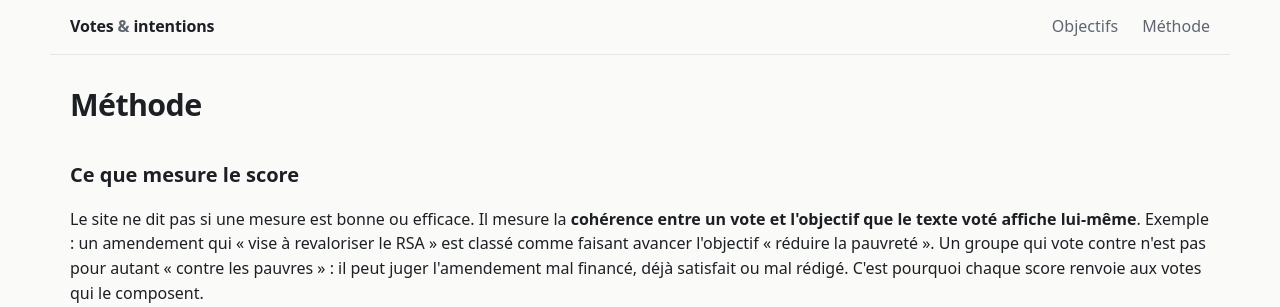
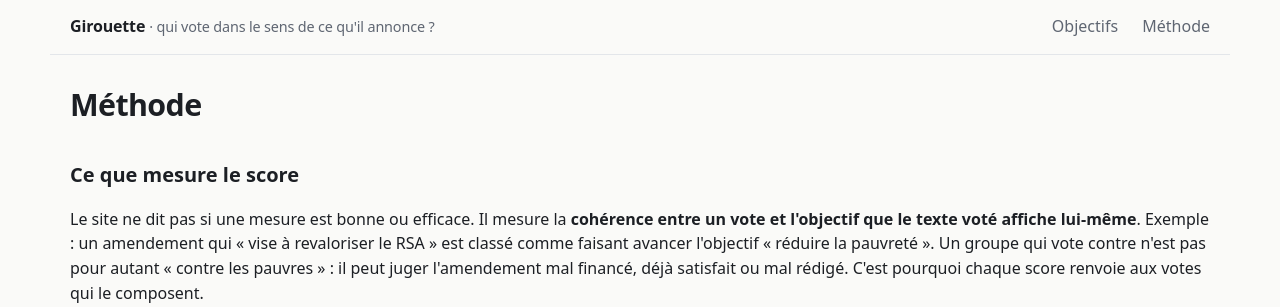
Before and after one commit to florian-wm/girouette, a FastAPI app: page /methode in a window 1280 px wide. Shown: the top 307 px of the page. Run offline with FastAPI, Linux system fonts and the light colour scheme.

Commit message:
Renommage du projet en « Girouette »
Nom du site, titres des pages, README, projet et image Docker.
Sous-titre : « qui vote dans le sens de ce qu'il annonce ? »

Co-Authored-By: Claude Opus 5.5 <noreply@anthropic.com>
Claude-Session: https://claude.ai/code/session_01PyaH2A83hLyn9jX2wzveJ1

```diff
--- a/app/ingest/download.py
+++ b/app/ingest/download.py
@@ -31,7 +31,7 @@ def download(url: str, dest: Path, force: bool = False, tentatives: int = 4) ->
 def _download(url: str, dest: Path, force: bool) -> bool:
     dest.parent.mkdir(parents=True, exist_ok=True)
     meta_path = dest.with_suffix(dest.suffix + ".meta.json")
-    headers = {"User-Agent": "votes-intentions-politiques/0.1"}
+    headers = {"User-Agent": "girouette/0.1"}
     if dest.exists() and meta_path.exists() and not force:
         meta = json.loads(meta_path.read_text())
         if meta.get("etag"):
--- a/app/web/main.py
+++ b/app/web/main.py
@@ -40,7 +40,7 @@ async def lifespan(app: FastAPI):
         scheduler.shutdown(wait=False)
 
 
-app = FastAPI(title="Votes & intentions politiques", lifespan=lifespan)
+app = FastAPI(title="Girouette", lifespan=lifespan)
 app.mount("/static", StaticFiles(directory=HERE / "static"), name="static")
 templates = Jinja2Templates(directory=HERE / "templates")
 
--- a/app/web/static/style.css
+++ b/app/web/static/style.css
@@ -13,7 +13,8 @@ a:hover { text-decoration-color: currentColor; }
 main { max-width: 1180px; margin: 0 auto; padding: 1.5rem 1.25rem 3rem; }
 header.site { display: flex; justify-content: space-between; align-items: center; padding: .9rem 1.25rem; border-bottom: 1px solid var(--line); max-width: 1180px; margin: 0 auto; }
 header.site .brand { font-weight: 700; text-decoration: none; letter-spacing: -.01em; }
-header.site .brand span { color: var(--muted); }
+header.site .brand span { color: var(--muted); font-weight: 400; font-size: .9rem; }
+@media (max-width: 600px) { header.site .brand span { display: none; } }
 header.site nav a { margin-left: 1.25rem; text-decoration: none; color: var(--muted); }
 footer.site { max-width: 1180px; margin: 0 auto; padding: 1.5rem 1.25rem; color: var(--muted); font-size: .85rem; border-top: 1px solid var(--line); }
 h1 { font-size: 1.9rem; line-height: 1.2; letter-spacing: -.02em; margin: .5rem 0 .75rem; }
--- a/app/web/templates/admin.html
+++ b/app/web/templates/admin.html
@@ -1,6 +1,6 @@
 {% extends "base.html" %}
 {% from "_macros.html" import polarite_txt %}
-{% block title %}Back-office · Votes & intentions{% endblock %}
+{% block title %}Back-office · Girouette{% endblock %}
 {% block content %}
 <h1>Back-office</h1>
 <p class="meta">{{ stats.scrutins }} scrutins · {{ stats.analyses }} analysés · {{ stats.classes }} rattachés à un objectif · {{ stats.valides }} classements vérifiés ·
--- a/app/web/templates/base.html
+++ b/app/web/templates/base.html
@@ -3,12 +3,12 @@
 <head>
   <meta charset="utf-8">
   <meta name="viewport" content="width=device-width, initial-scale=1">
-  <title>{% block title %}Votes & intentions politiques{% endblock %}</title>
+  <title>{% block title %}Girouette · qui vote dans le sens de ce qu'il annonce ?{% endblock %}</title>
   <link rel="stylesheet" href="/static/style.css">
 </head>
 <body>
 <header class="site">
-  <a class="brand" href="/">Votes <span>&</span> intentions</a>
+  <a class="brand" href="/">Girouette <span>· qui vote dans le sens de ce qu'il annonce ?</span></a>
   <nav>
     <a href="/">Objectifs</a>
     <a href="/methode">Méthode</a>
--- a/app/web/templates/groupe.html
+++ b/app/web/templates/groupe.html
@@ -1,6 +1,6 @@
 {% extends "base.html" %}
 {% from "_macros.html" import score_badge, groupe_tag, position, polarite_txt %}
-{% block title %}{{ g.libelle }} · Votes & intentions{% endblock %}
+{% block title %}{{ g.libelle }} · Girouette{% endblock %}
 {% block content %}
 <p class="crumb"><a href="/">Objectifs</a></p>
 <h1>{{ groupe_tag(g) }} {{ g.libelle }}</h1>
--- a/app/web/templates/methode.html
+++ b/app/web/templates/methode.html
@@ -1,5 +1,5 @@
 {% extends "base.html" %}
-{% block title %}Méthode · Votes & intentions{% endblock %}
+{% block title %}Méthode · Girouette{% endblock %}
 {% block content %}
 <h1>Méthode</h1>
 
--- a/app/web/templates/objectif.html
+++ b/app/web/templates/objectif.html
@@ -1,6 +1,6 @@
 {% extends "base.html" %}
 {% from "_macros.html" import score_badge, groupe_tag, position, polarite_txt %}
-{% block title %}{{ o.libelle }} · Votes & intentions{% endblock %}
+{% block title %}{{ o.libelle }} · Girouette{% endblock %}
 {% block content %}
 <p class="crumb"><a href="/">Objectifs</a></p>
 <h1>{{ o.libelle }}</h1>
--- a/app/web/templates/scrutin.html
+++ b/app/web/templates/scrutin.html
@@ -1,6 +1,6 @@
 {% extends "base.html" %}
 {% from "_macros.html" import groupe_tag, position, polarite_txt %}
-{% block title %}Scrutin n° {{ s.numero }} · Votes & intentions{% endblock %}
+{% block title %}Scrutin n° {{ s.numero }} · Girouette{% endblock %}
 {% block content %}
 <p class="crumb"><a href="/">Objectifs</a></p>
 <h1>Scrutin n° {{ s.numero }} du {{ s.date|date_fr }}</h1>
--- a/docker-compose.yml
+++ b/docker-compose.yml
@@ -1,9 +1,9 @@
-name: votes-intentions-politiques
+name: girouette
 
 services:
   app:
     build: .
-    image: votes-intentions-politiques
+    image: girouette
     ports:
       - "${APP_PORT:-8090}:8000"
     env_file:
```
Also changed, not shown: README.md.
